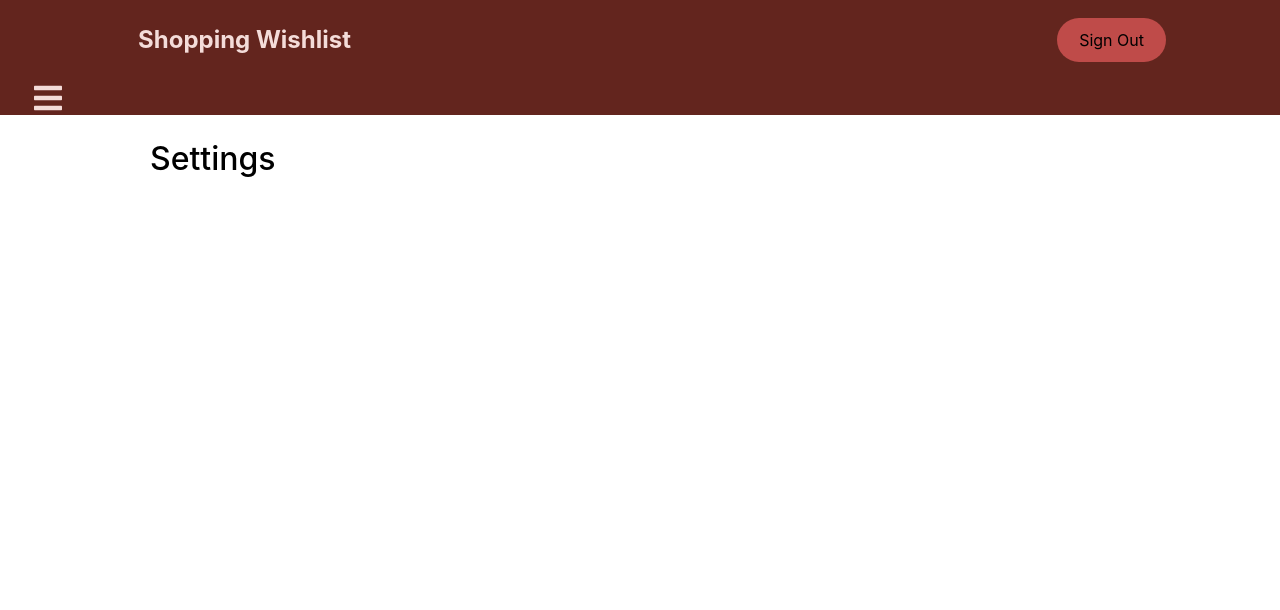
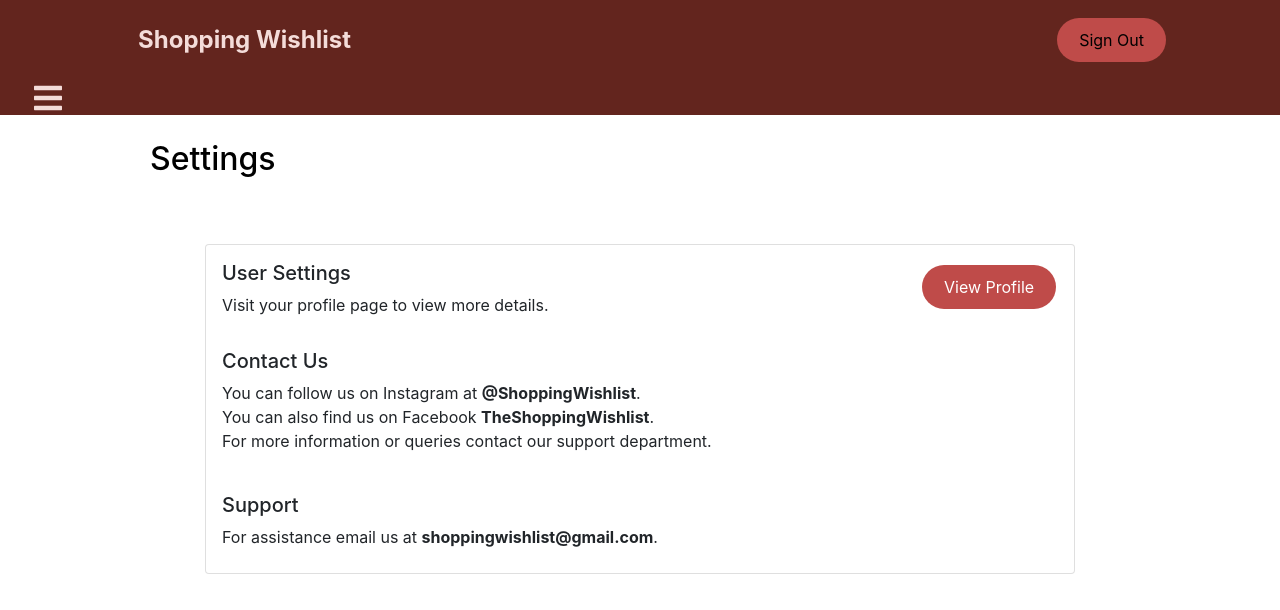
Before and after one commit to Paula63/shopping-wishlist, a React (Create React App) app: page /settings in a window 1280 px wide. Shown: the top 610 px of the page. Built offline with nearby package versions, Linux system fonts and the light colour scheme; no server answers; sample sign-in values are in the browser's storage.

Commit message:
adding page information

```diff
--- a/src/components/Setting.js
+++ b/src/components/Setting.js
@@ -1,7 +1,8 @@
 import React from 'react';
+import { Card, Container } from 'react-bootstrap';
 import AppBar from './app-bar/AppBar';
 import UserSidebar from './user-sidebar/UserSidebar';
-import { PageContainer, PageName, PageWrap } from './ReusablePage';
+import { ButtonLinkSec, ButtonWrapper, PageContainer, PageName, PageWrap } from './ReusablePage';
 
 export default function Setting() {
     return (
@@ -15,6 +16,45 @@ export default function Setting() {
                     </PageName>
                 </PageWrap>
             </PageContainer>
+            <Container className="flex align-items-center justify-content-center mt-3" style={{maxWidth: '900px'}}>
+                <div>
+                    <Card>
+                        <div className="flex mt-3 ml-3 mb-4" style={{maxWidth: '500px'}}>
+                            <h5>
+                                User Settings
+                            </h5>
+                            <div>
+                                Visit your profile page to view more details.
+                            </div>
+                            <ButtonWrapper style={{marginLeft: '700px', marginTop: '-52px'}}>
+                                <ButtonLinkSec to="/profile">View Profile</ButtonLinkSec>
+                            </ButtonWrapper>
+                        </div>
+                        <div className="flex mt-3 ml-3 mb-4" style={{maxWidth: '500px'}}>
+                            <h5>
+                                Contact Us
+                            </h5>
+                            <div>
+                                You can follow us on Instagram at <strong>@ShoppingWishlist</strong>.
+                            </div>
+                            <div>
+                                You can also find us on Facebook <strong>TheShoppingWishlist</strong>.
+                            </div>
+                            <div>
+                                For more information or queries contact our support department.
+                            </div>
+                        </div>
+                        <div className="flex mt-3 ml-3 mb-4" style={{maxWidth: '500px'}}>
+                            <h5>
+                                Support
+                            </h5>
+                            <div>
+                                For assistance email us at <strong>shoppingwishlist@gmail.com</strong>.
+                            </div>
+                        </div>
+                    </Card>
+                </div>
+            </Container>
         </>
     )
 }
```
